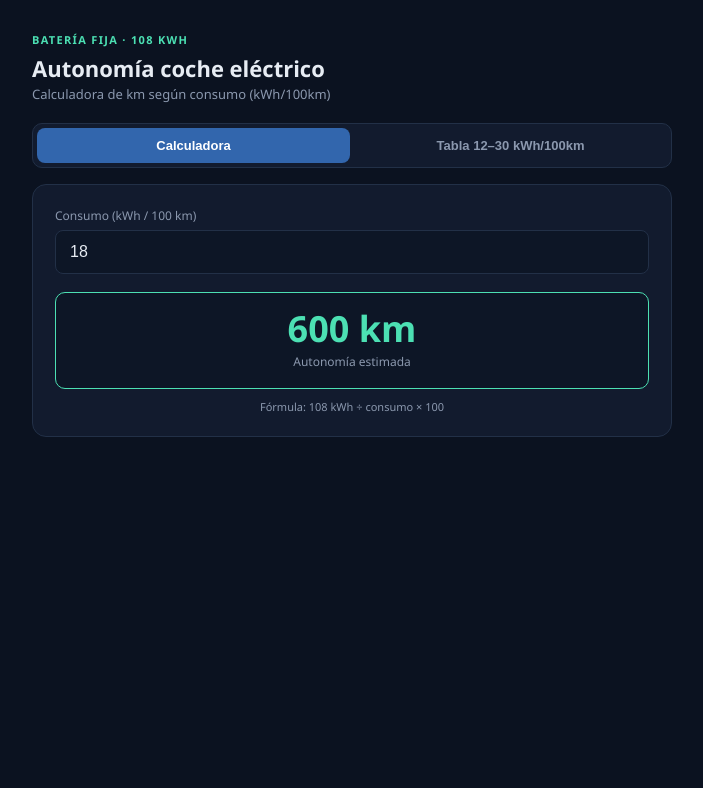
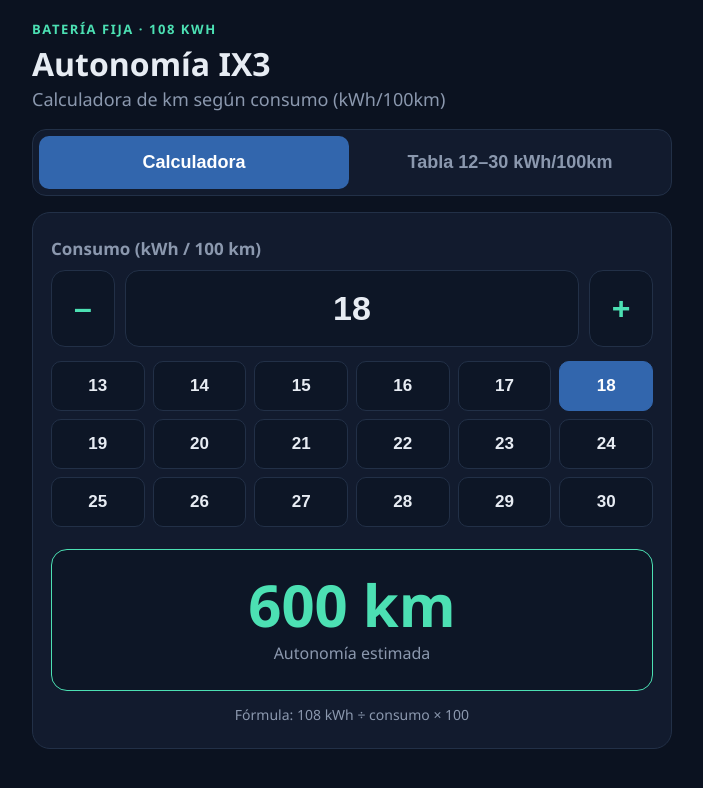
Before and after one commit to arm-esp/autonomia-ev, a plain HTML site: page index.html in a window 1280 px wide. Shown: the whole page, without its empty margins (288-991 px from the left). Drawn offline with Linux system fonts and the light colour scheme.

Commit message:
Add files via upload

```diff
--- a/index.html
+++ b/index.html
@@ -2,7 +2,7 @@
 <html lang="es">
 <head>
 <meta charset="UTF-8">
-<title>Autonomía EV · 108 kWh</title>
+<title>Autonomía IX3 · 108 kWh</title>
 <style>
   :root{
     --bg:#0B1220;
@@ -14,7 +14,8 @@
     --accent2:#3266AD;
     --warn:#D85A30;
   }
-  *{box-sizing:border-box;}
+  *{box-sizing:border-box; -webkit-tap-highlight-color:transparent;}
+  html{ -webkit-text-size-adjust:100%; }
   body{
     margin:0;
     background:var(--bg);
@@ -23,51 +24,56 @@
     min-height:100vh;
     display:flex;
     justify-content:center;
-    padding:32px 16px;
+    padding:20px 12px 40px;
   }
   .app{
     width:100%;
     max-width:640px;
   }
   header{
-    margin-bottom:20px;
+    margin-bottom:18px;
   }
   .eyebrow{
     text-transform:uppercase;
     letter-spacing:.12em;
-    font-size:11px;
+    font-size:13px;
     color:var(--accent);
-    font-weight:600;
+    font-weight:700;
   }
   h1{
-    font-size:22px;
-    margin:6px 0 2px;
-    font-weight:700;
+    font-size:32px;
+    margin:8px 0 4px;
+    font-weight:800;
+    line-height:1.15;
   }
   .sub{
     color:var(--muted);
-    font-size:13px;
+    font-size:18px;
   }
   .tabs{
     display:flex;
-    gap:4px;
+    gap:6px;
     background:var(--panel);
     border:1px solid var(--line);
-    border-radius:10px;
-    padding:4px;
+    border-radius:14px;
+    padding:6px;
     margin-bottom:16px;
+    position:sticky;
+    top:12px;
+    z-index:10;
   }
   .tab-btn{
     flex:1;
-    padding:10px 12px;
+    padding:16px 10px;
     border:none;
     background:transparent;
     color:var(--muted);
-    font-size:13px;
-    font-weight:600;
-    border-radius:8px;
+    font-size:18px;
+    font-weight:700;
+    border-radius:10px;
     cursor:pointer;
     transition:.15s;
+    -webkit-appearance:none;
   }
   .tab-btn.active{
     background:var(--accent2);
@@ -76,63 +82,128 @@
   .panel{
     background:var(--panel);
     border:1px solid var(--line);
-    border-radius:14px;
-    padding:22px;
+    border-radius:18px;
+    padding:24px 18px;
   }
   .field{
-    margin-bottom:16px;
+    margin-bottom:18px;
   }
   label{
     display:block;
-    font-size:12px;
+    font-size:17px;
     color:var(--muted);
-    margin-bottom:6px;
+    margin-bottom:10px;
+    font-weight:600;
+  }
+  .stepper{
+    display:flex;
+    align-items:stretch;
+    gap:10px;
+  }
+  .step-btn{
+    flex:0 0 64px;
+    background:#0D1626;
+    border:1px solid var(--line);
+    border-radius:14px;
+    color:var(--accent);
+    font-size:32px;
+    font-weight:700;
+    cursor:pointer;
+    -webkit-appearance:none;
+    user-select:none;
+    touch-action:manipulation;
+    line-height:1;
+  }
+  .step-btn:active{
+    background:#16233b;
   }
   input[type=number]{
     width:100%;
-    padding:12px 14px;
+    flex:1;
+    min-width:0;
+    padding:18px 12px;
     background:#0D1626;
     border:1px solid var(--line);
-    border-radius:8px;
+    border-radius:14px;
     color:var(--text);
-    font-size:16px;
+    font-size:34px;
+    font-weight:700;
+    text-align:center;
+    -moz-appearance:textfield;
+  }
+  input[type=number]::-webkit-outer-spin-button,
+  input[type=number]::-webkit-inner-spin-button{
+    -webkit-appearance:none;
+    margin:0;
   }
   input[type=number]:focus{
     outline:none;
     border-color:var(--accent);
   }
+  .unit-tag{
+    text-align:center;
+    color:var(--muted);
+    font-size:13px;
+    margin-top:8px;
+  }
+  .quick-grid{
+    display:grid;
+    grid-template-columns:repeat(6, 1fr);
+    gap:8px;
+    margin-top:14px;
+  }
+  .quick-btn{
+    padding:14px 4px;
+    background:#0D1626;
+    border:1px solid var(--line);
+    border-radius:10px;
+    color:var(--text);
+    font-size:17px;
+    font-weight:700;
+    cursor:pointer;
+    touch-action:manipulation;
+  }
+  .quick-btn.active{
+    background:var(--accent2);
+    border-color:var(--accent2);
+    color:#fff;
+  }
+  .quick-btn:active{
+    background:var(--accent2);
+    border-color:var(--accent2);
+  }
   .result{
-    margin-top:18px;
-    padding:18px;
+    margin-top:22px;
+    padding:26px 18px;
     background:#0D1626;
     border:1px solid var(--accent);
-    border-radius:10px;
+    border-radius:16px;
     text-align:center;
   }
   .result .km{
-    font-size:36px;
+    font-size:58px;
     font-weight:800;
     color:var(--accent);
     line-height:1;
   }
   .result .label{
-    font-size:12px;
+    font-size:16px;
     color:var(--muted);
-    margin-top:6px;
+    margin-top:8px;
   }
   .fixed-note{
-    font-size:11px;
+    font-size:14px;
     color:var(--muted);
-    margin-top:10px;
+    margin-top:14px;
     text-align:center;
   }
   table{
     width:100%;
     border-collapse:collapse;
-    font-size:13px;
+    font-size:19px;
   }
   th, td{
-    padding:8px 6px;
+    padding:13px 8px;
     text-align:right;
     border-bottom:1px solid var(--line);
   }
@@ -141,36 +212,50 @@
   }
   th{
     color:var(--muted);
-    font-weight:600;
-    font-size:11px;
+    font-weight:700;
+    font-size:14px;
     text-transform:uppercase;
     letter-spacing:.04em;
+    position:sticky;
+    top:0;
+    background:var(--panel);
   }
-  tr:hover td{
+  td{
+    font-weight:600;
+  }
+  tr:active td{
     background:#0D1626;
   }
   .table-wrap{
-    max-height:520px;
+    max-height:65vh;
     overflow-y:auto;
+    -webkit-overflow-scrolling:touch;
   }
   .bar-cell{
     display:flex;
     align-items:center;
-    gap:8px;
+    justify-content:flex-end;
   }
   .bar{
-    height:6px;
-    border-radius:3px;
+    height:8px;
+    border-radius:4px;
     background:var(--accent2);
+    max-width:70px;
   }
   .hidden{display:none;}
+
+  @media (max-width:380px){
+    h1{font-size:24px;}
+    .result .km{font-size:44px;}
+    input[type=number]{font-size:26px;}
+  }
 </style>
 </head>
 <body>
 <div class="app">
   <header>
     <div class="eyebrow">Batería fija · 108 kWh</div>
-    <h1>Autonomía coche eléctrico</h1>
+    <h1>Autonomía IX3</h1>
     <div class="sub">Calculadora de km según consumo (kWh/100km)</div>
   </header>
 
@@ -182,7 +267,12 @@
   <div id="calc" class="panel">
     <div class="field">
       <label for="consumo">Consumo (kWh / 100 km)</label>
-      <input type="number" id="consumo" value="18" min="1" step="0.1" oninput="calcular()">
+      <div class="stepper">
+        <button type="button" class="step-btn" onclick="ajustar(-0.5)">–</button>
+        <input type="number" inputmode="decimal" id="consumo" value="18" min="1" step="0.5" oninput="calcular()">
+        <button type="button" class="step-btn" onclick="ajustar(0.5)">+</button>
+      </div>
+      <div class="quick-grid" id="quickGrid"></div>
     </div>
     <div class="result">
       <div class="km" id="kmResult">600 km</div>
@@ -217,6 +307,34 @@ function switchTab(tab){
   });
 }
 
+function ajustar(delta){
+  const input = document.getElementById('consumo');
+  let val = parseFloat(input.value) || 0;
+  val = Math.max(1, val + delta);
+  input.value = Math.round(val * 10) / 10;
+  calcular();
+}
+
+function fijar(valor){
+  document.getElementById('consumo').value = valor;
+  calcular();
+}
+
+function buildQuickGrid(){
+  const grid = document.getElementById('quickGrid');
+  let html = '';
+  for(let c=13; c<=30; c++){
+    html += `<button type="button" class="quick-btn" data-val="${c}" onclick="fijar(${c})">${c}</button>`;
+  }
+  grid.innerHTML = html;
+}
+
+function marcarActivo(valor){
+  document.querySelectorAll('.quick-btn').forEach(btn=>{
+    btn.classList.toggle('active', parseFloat(btn.dataset.val) === valor);
+  });
+}
+
 function calcular(){
   const consumo = parseFloat(document.getElementById('consumo').value);
   const bateria = 108;
@@ -227,6 +345,7 @@ function calcular(){
   }
   const km = (bateria / consumo) * 100;
   el.textContent = km.toFixed(0) + ' km';
+  marcarActivo(consumo);
 }
 
 function buildTable(){
@@ -247,6 +366,7 @@ function buildTable(){
   body.innerHTML = rows;
 }
 
+buildQuickGrid();
 calcular();
 buildTable();
 </script>
```
